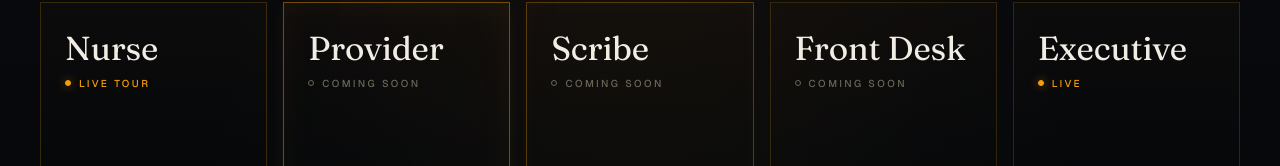
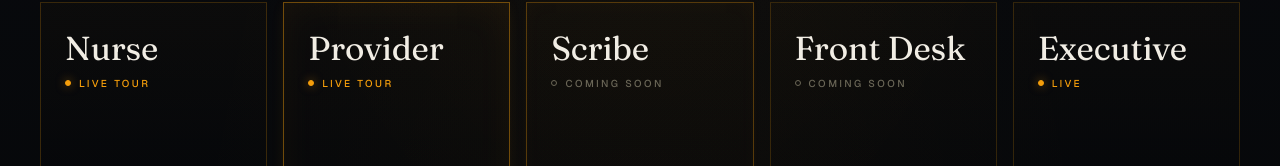
Before and after one commit to kairoshealthapp/kairos, a Next.js app: page / in a window 1280 px wide. Shown: the part 1078-1244 px from the top of the page. Built offline with nearby package versions, Linux system fonts and the light colour scheme.

Commit message:
feat(landing): flip Provider card to LIVE TOUR
Provider tour at /provider is deployed and functional. Landing page
now matches Nurse card styling (gold dot + uppercase gold text).

```diff
--- a/app/page.js
+++ b/app/page.js
@@ -29,7 +29,7 @@ export const metadata = {
 
 const TILES = [
   { label: "Nurse",      href: "/rn",        status: "Live tour",   live: true  },
-  { label: "Provider",   href: "/provider",  status: "Coming soon", live: false },
+  { label: "Provider",   href: "/provider",  status: "Live tour",   live: true  },
   { label: "Scribe",     href: "/scribe",    status: "Coming soon", live: false },
   { label: "Front Desk", href: "/frontdesk", status: "Coming soon", live: false },
   { label: "Executive",  href: "/executive", status: "Live",        live: true  },
```
Also changed, not shown: 1 other file (tests, documents, lock files or other folders).
